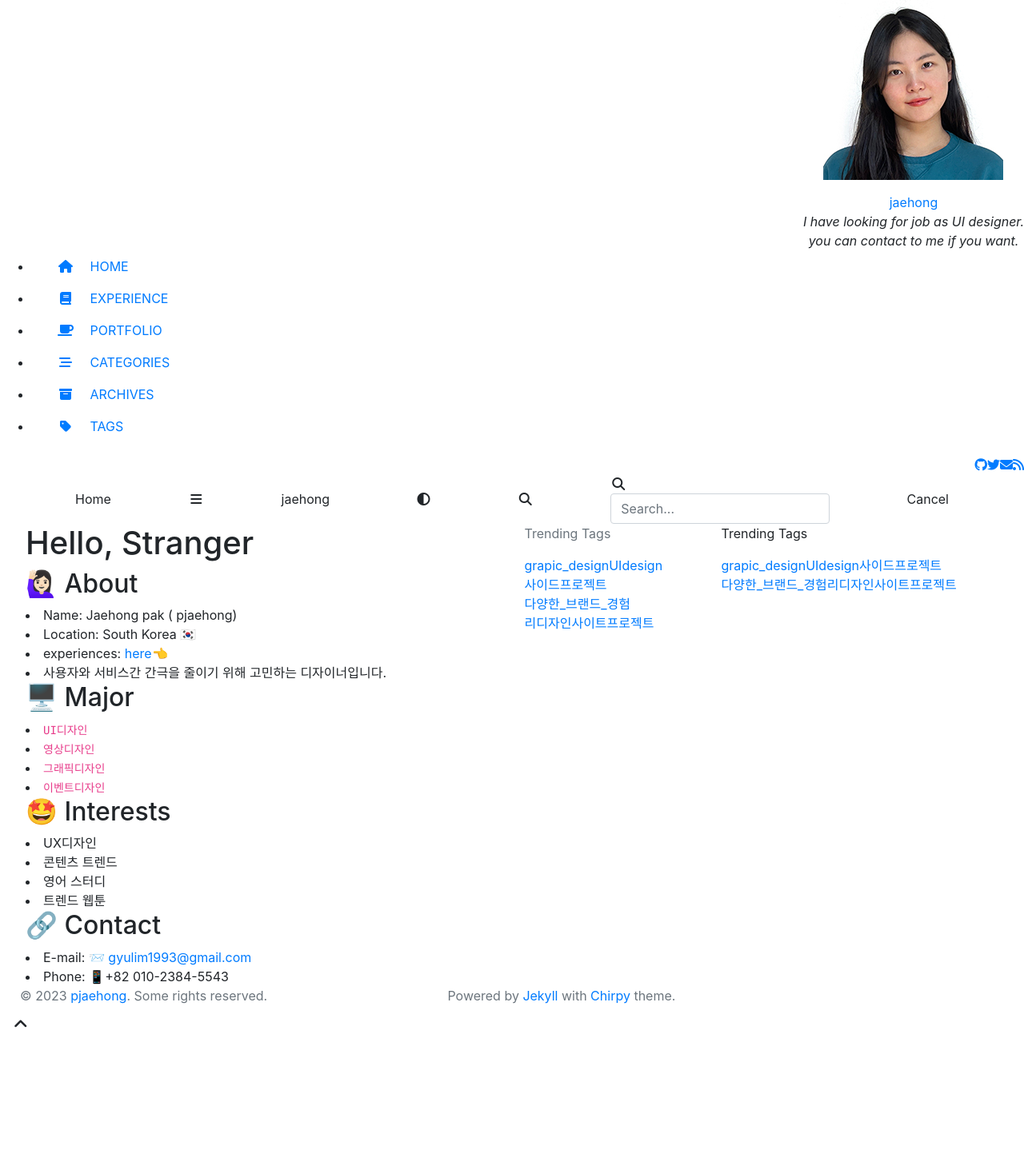
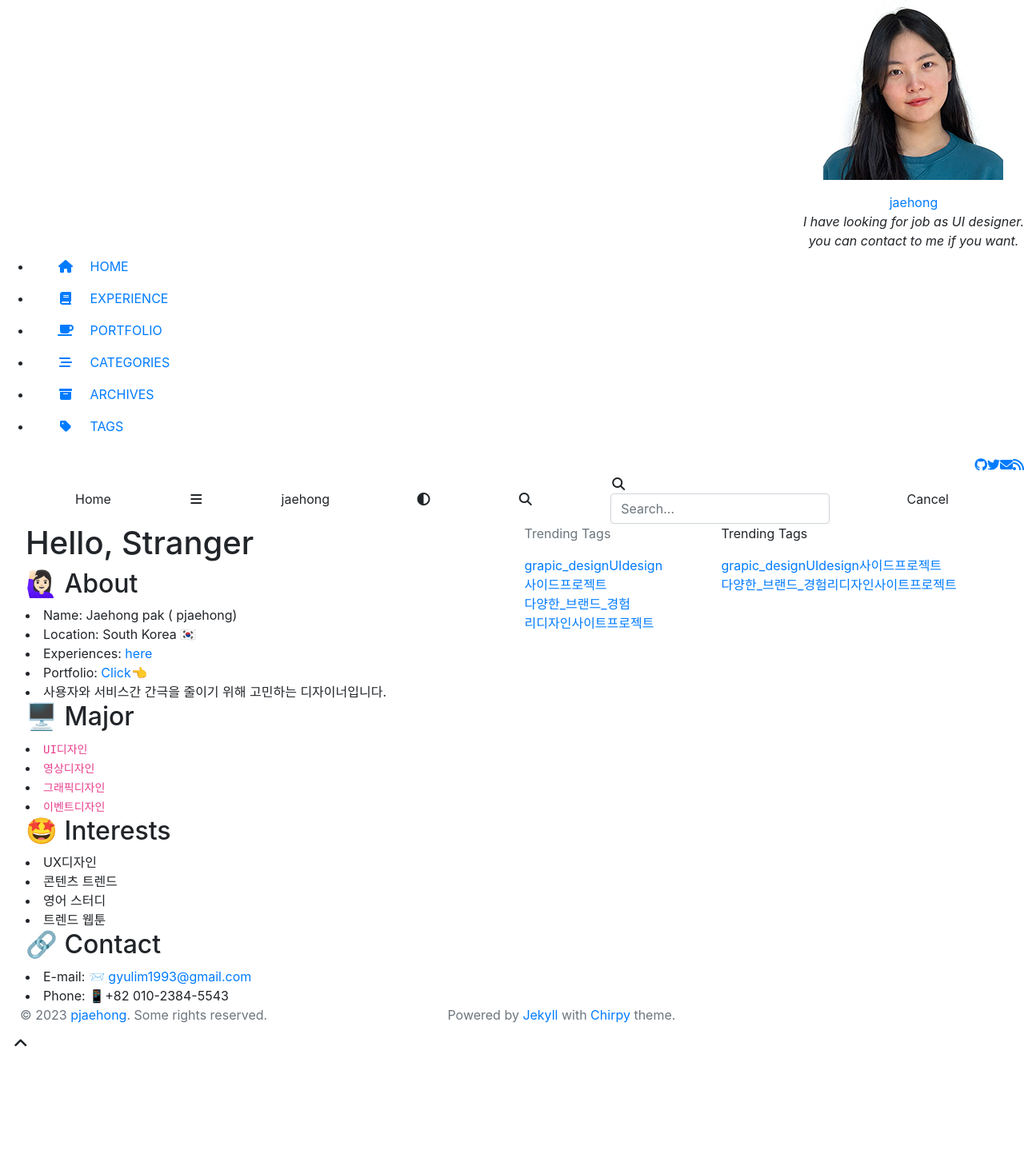
Before and after one commit to pjaehong/pjaehong.github.io, a Jekyll site: the page built from index.html, in a window 1280 px wide. Shown: the whole page at 80% size. Built offline with Jekyll 4.4.1, drawn with Linux system fonts in a browser that asks for light colours; nearby versions of some CDN libraries; comment, search, counter and statistics services are not loaded; before the commit the page ends 1439 px from its top, so only the background shows below that.

Commit message:
Update home.html

```diff
--- a/_layouts/home.html
+++ b/_layouts/home.html
@@ -16,8 +16,10 @@ layout: page
   <h2 id="-about">🙋🏻‍♀️ About</h2>
   <li>Name: {{ site.data.authors.author.bio.name }} ( {{ site.data.authors.author.bio.nick }})</li>
   <li>Location: {{ site.data.authors.author.bio.location }}</li>
-  <li>experiences: <a href="/experience/">here👈</a></li>
+  <li>Experiences: <a href="/experience/">here</a></li>
+  <li>Portfolio: <a href="/portfolio/">Click👈</a></li>
   <li>사용자와 서비스간 간극을 줄이기 위해 고민하는 디자이너입니다.</li>
+
 </div>
 <!-- Major -->
 {% if site.data.authors.author.Majors.size > 0 %}
```
